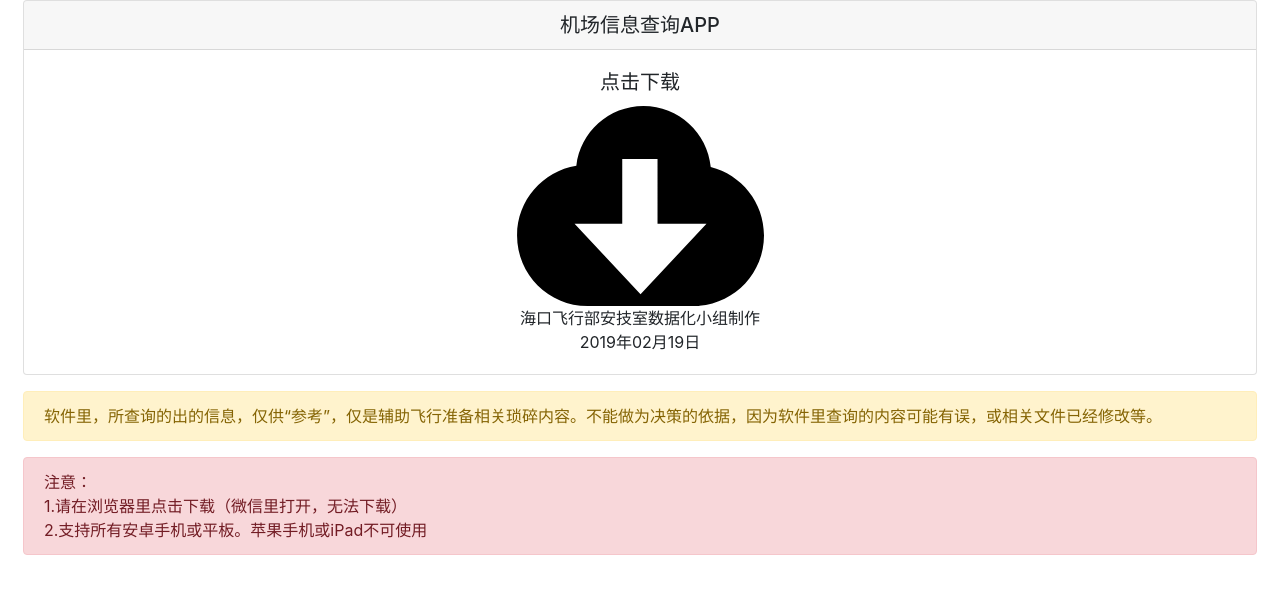
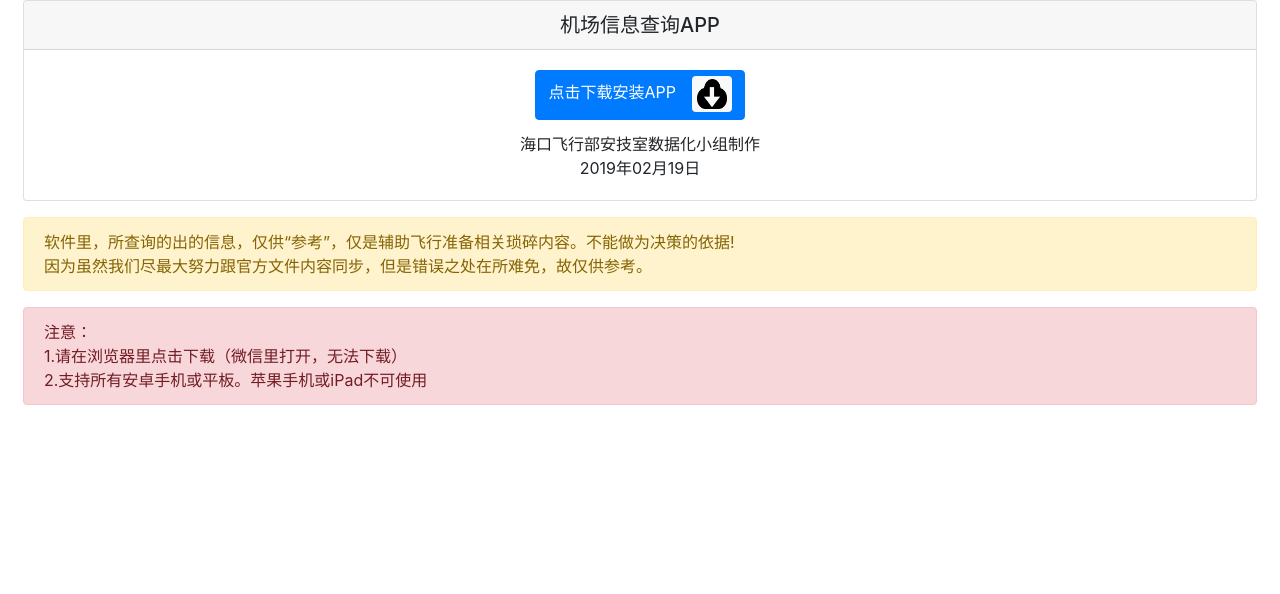
Before and after one commit to xumax123/airport, a plain HTML site: page index.html in a window 1280 px wide. Drawn offline with nearby package versions, Linux system fonts and the light colour scheme.

Commit message:
修改下载提示，让人更易懂

```diff
--- a/index.html
+++ b/index.html
@@ -16,13 +16,14 @@
                 <div class="card mb-3">
                         <h5 class="card-header text-center">机场信息查询APP</h5>
                         <div class="card-body text-center">
-                          <h5 class="card-title">点击下载</h5>
-                           <a href="app.apk"><img src="download.png" /></a>
+                            <a href="app.apk" class="btn btn-primary">点击下载安装APP<span class="ml-3 badge badge-light"><img src="download.png" width="30" height="30"/></span></a>
+                          <h5 class="card-title"></h5>
                            <div>海口飞行部安技室数据化小组制作<br />2019年02月19日</div>
                         </div>
                     </div>
             <div class="alert alert-warning" role="alert">
-                    软件里，所查询的出的信息，仅供“参考”，仅是辅助飞行准备相关琐碎内容。不能做为决策的依据，因为软件里查询的内容可能有误，或相关文件已经修改等。<br />
+                    软件里，所查询的出的信息，仅供“参考”，仅是辅助飞行准备相关琐碎内容。不能做为决策的依据!<br />
+                    因为虽然我们尽最大努力跟官方文件内容同步，但是错误之处在所难免，故仅供参考。<br />
             </div>
             <div class="alert alert-danger" role="alert">
                 注意：<br />
```
